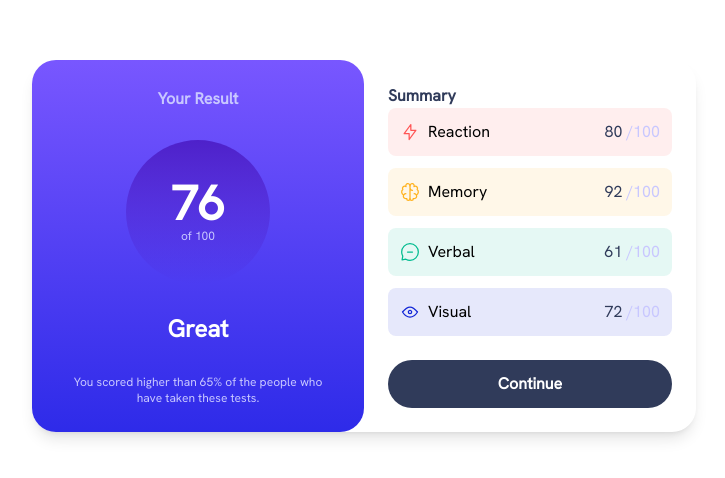
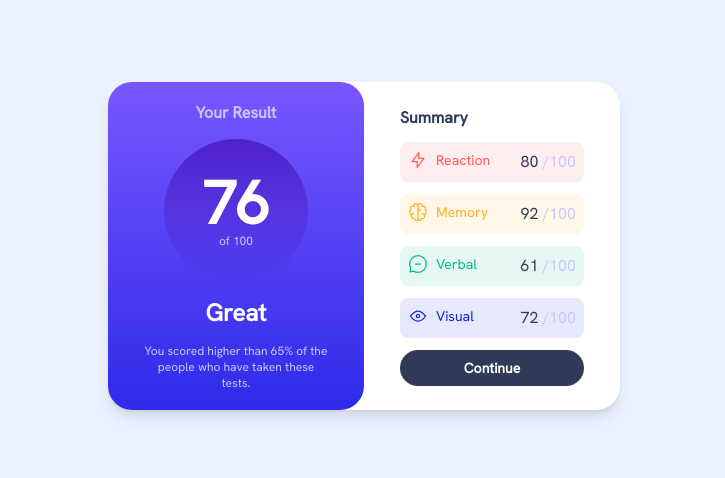
Before and after one commit to mujabom/result-sumury-component, a React (Vite) app: page / in a window 1280 px wide. Shown: the part 154-632 px from the top of the page, without its empty margins (276-1001 px from the left). Built offline with nearby package versions, Linux system fonts and the light colour scheme.

Commit message:
updated hover effect

```diff
--- a/src/App.tsx
+++ b/src/App.tsx
@@ -1,23 +1,89 @@
+import ScoreWidget from "./ScoreWidget";
+import iconmemory from "./asset/images/icon-memory.svg";
+import iconnreaction from "./asset/images/icon-reaction.svg";
+import iconverbal from "./asset/images/icon-verbal.svg";
+import iconvisual from "./asset/images/icon-visual.svg";
+import data from "./data.json";
+type Data = {
+  category: "Memory" | "Reaction" | "Verbal" | "Visual";
+  icon: string;
+  score: number;
+};
+export default function App5() {
+  return (
+    <div className="md:min-h-screen bg-pale-blue justify-center flex align-middle items-center">
 
+      <div className="flex rounded-3xl md:w-[32rem] bg-white shadow-lg flex-col md:flex-row  ">
+        <ScoreWidget />
+        <div className="px-9 py-6 flex flex-col gap-3 md:w-1/2">
+          <h4 className="font-bold text-dark-gray-blue ">Summary</h4>
+          <div className="flex flex-col gap-3">
+          {data.map((item) => {
+            const data = item as Data;
+            return (
+              <InfoBar
+              key={data.category}
+                field={data.category}
+                score={data.score}
+              />
+            );
+          })}</div>
+          <button className=" rounded-3xl py-2 text-sm text-white justify-end
+            hover:bg-gradient-to-b from-light-slate-blue to-light-royal-blue
+          bg-dark-gray-blue font-bold w-full">
+            Continue
+          </button>
+        </div>
+      </div>
+    </div>
+  );
+}
 
-export default function ScoreWidget(){
+type InfoBarProps = {
+  field: "Memory" | "Reaction" | "Verbal" | "Visual";
+  score: number;
+};
 
-return (
-  <div className="bg-gradient-to-b flex sm:w-auto md:w-1/2 flex-col justify-around items-center py-3 px-9 from-light-slate-blue rounded-3xl to-light-royal-blue">
-  <h4 className="text-light-lavender font-bold">Your Result</h4>
-  <div className="rounded-full  aspect-square flex flex-col justify-center h-36 bg-gradient-to-b from-violet-blue to-persian-blue ">
-    <div className="flex flex-row justify-center font-extrabold text-white items-center text-5xl">
-      76
+function InfoBar({ field, score }: InfoBarProps) {
+  const colors = {
+    Memory: "bg-orangey-yellow",
+    Reaction: "bg-light-red",
+    Verbal: "bg-green-teal",
+    Visual: "bg-cobalt-blue",
+  };
+  function getIcon(field: string) {
+    switch (field) {
+      case "Memory":
+        return iconmemory;
+      case "Reaction":
+        return iconnreaction;
+      case "Verbal":
+        return iconverbal;
+      case "Visual":
+        return iconvisual;
+      default:
+        return iconmemory;
+    }
+  }
+
+  const textColors = {
+    Memory: "text-orangey-yellow",
+    Reaction: "text-light-red",
+    Verbal: "text-green-teal",
+    Visual: "text-cobalt-blue",
+  };
+  return (
+    <div
+      className={`flex flex-row ${colors[field]} bg-opacity-10 w-full p-2 justify-between rounded-lg`}
+    >
+      <div className="flex flex-row gap-2">
+        <img src={getIcon(field)} alt="memory icon" className="h-5" />
+        <p className={`${textColors[field]} text-sm`}>{field}</p>
+      </div>
+      <div className="flex flex-row gap-1">
+        <p className="text-dark-gray-blue">{score}</p>
+        <p className="text-light-lavender">/100</p>
+      </div>
     </div>
-    <p className="flex justify-center text-light-lavender items-center text-xs">
-      of 100
-    </p>
-  </div>
-  <h2 className="text-2xl text-white font-bold">Great</h2>
-  <p className="flex justify-center text-light-lavender text-center items-center text-xs">
-    You scored higher than 65% of the people who have taken these tests.
-  </p>
-</div>
-);
-
-};
+  );
+}
--- a/src/App5.tsx
+++ /dev/null
@@ -1,80 +0,0 @@
-import ScoreWidget from "./App";
-import iconmemory from "./asset/images/icon-memory.svg";
-import iconnreaction from "./asset/images/icon-reaction.svg";
-import iconverbal from "./asset/images/icon-verbal.svg";
-import iconvisual from "./asset/images/icon-visual.svg";
-import data from "./data.json";
-type Data = {
-  category: "Memory" | "Reaction" | "Verbal" | "Visual";
-  icon: string;
-  score: number;
-};
-export default function App5() {
-  return (
-    <div className="min-h-screen justify-center flex align-middle items-center">
-
-      <div className="flex rounded-3xl shadow-lg flex-col md:flex-row  ">
-        <ScoreWidget />
-        <div className="p-6 flex flex-col justify-between md:w-1/2">
-          <h4 className="font-bold text-dark-gray-blue ">Summary</h4>
-          <div className="flex flex-col gap-3">
-          {data.map((item) => {
-            const data = item as Data;
-            return (
-              <InfoBar
-              key={data.category}
-                field={data.category}
-                score={data.score}
-              />
-            );
-          })}</div>
-          <button className=" rounded-3xl p-3 text-white  bg-dark-gray-blue font-bold w-full mt-6">
-            Continue
-          </button>
-        </div>
-      </div>
-    </div>
-  );
-}
-
-type InfoBarProps = {
-  field: "Memory" | "Reaction" | "Verbal" | "Visual";
-  score: number;
-};
-
-function InfoBar({ field, score }: InfoBarProps) {
-  const colors = {
-    Memory: "bg-orangey-yellow",
-    Reaction: "bg-light-red",
-    Verbal: "bg-green-teal",
-    Visual: "bg-cobalt-blue",
-  };
-  function getIcon(field: string) {
-    switch (field) {
-      case "Memory":
-        return iconmemory;
-      case "Reaction":
-        return iconnreaction;
-      case "Verbal":
-        return iconverbal;
-      case "Visual":
-        return iconvisual;
-      default:
-        return iconmemory;
-    }
-  }
-  return (
-    <div
-      className={`flex flex-row ${colors[field]} bg-opacity-10 w-full p-3 justify-between rounded-lg`}
-    >
-      <div className="flex flex-row gap-2">
-        <img src={getIcon(field)} alt="memory icon" className="" />
-        <p className={`text-${colors[field]}`}>{field}</p>
-      </div>
-      <div className="flex flex-row gap-1">
-        <p className="text-dark-gray-blue">{score}</p>
-        <p className="text-light-lavender">/100</p>
-      </div>
-    </div>
-  );
-}
--- /dev/null
+++ b/src/ScoreWidget.tsx
@@ -0,0 +1,23 @@
+
+
+export default function ScoreWidget(){
+
+return (
+  <div className="bg-gradient-to-b flex sm:w-auto md:w-1/2 flex-col justify-around items-center py-3 px-9 from-light-slate-blue rounded-3xl to-light-royal-blue">
+  <h4 className="text-light-lavender font-bold">Your Result</h4>
+  <div className="rounded-full  aspect-square flex flex-col justify-center h-36 bg-gradient-to-b from-violet-blue to-persian-blue ">
+    <div className="flex flex-row justify-center font-extrabold text-white items-center text-6xl">
+      76
+    </div>
+    <p className="flex justify-center text-light-lavender items-center text-xs">
+      of 100
+    </p>
+  </div>
+  <h2 className="text-2xl text-white font-bold">Great</h2>
+  <p className="flex justify-center text-light-lavender text-center items-center text-xs">
+    You scored higher than 65% of the people who have taken these tests.
+  </p>
+</div>
+);
+
+};
--- a/src/main.tsx
+++ b/src/main.tsx
@@ -1,6 +1,6 @@
 import React from 'react'
 import ReactDOM from 'react-dom/client'
-import App from "./App5"
+import App from "./App"
 import './index.css'
 
 ReactDOM.createRoot(document.getElementById('root')!).render(
```
